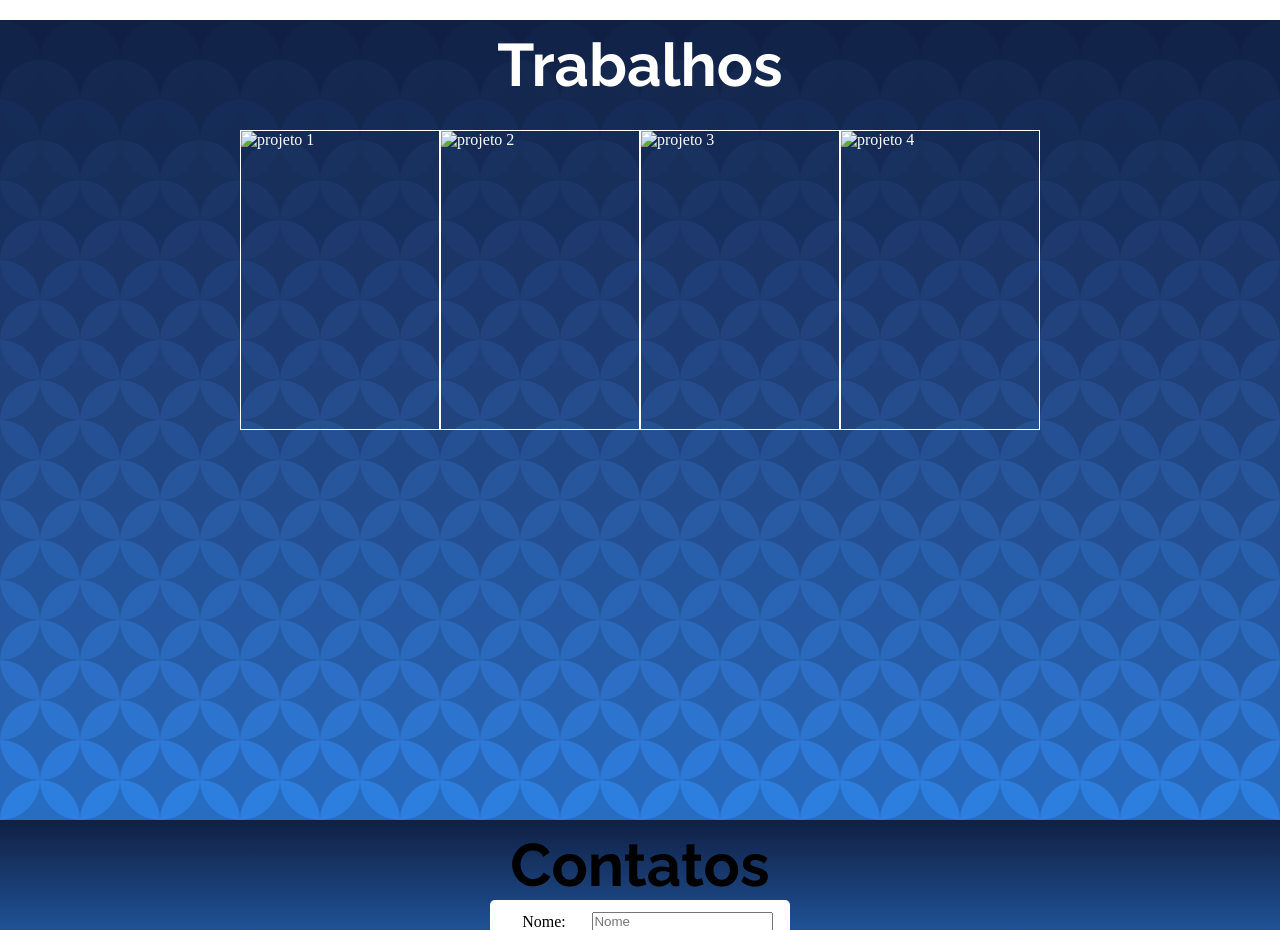
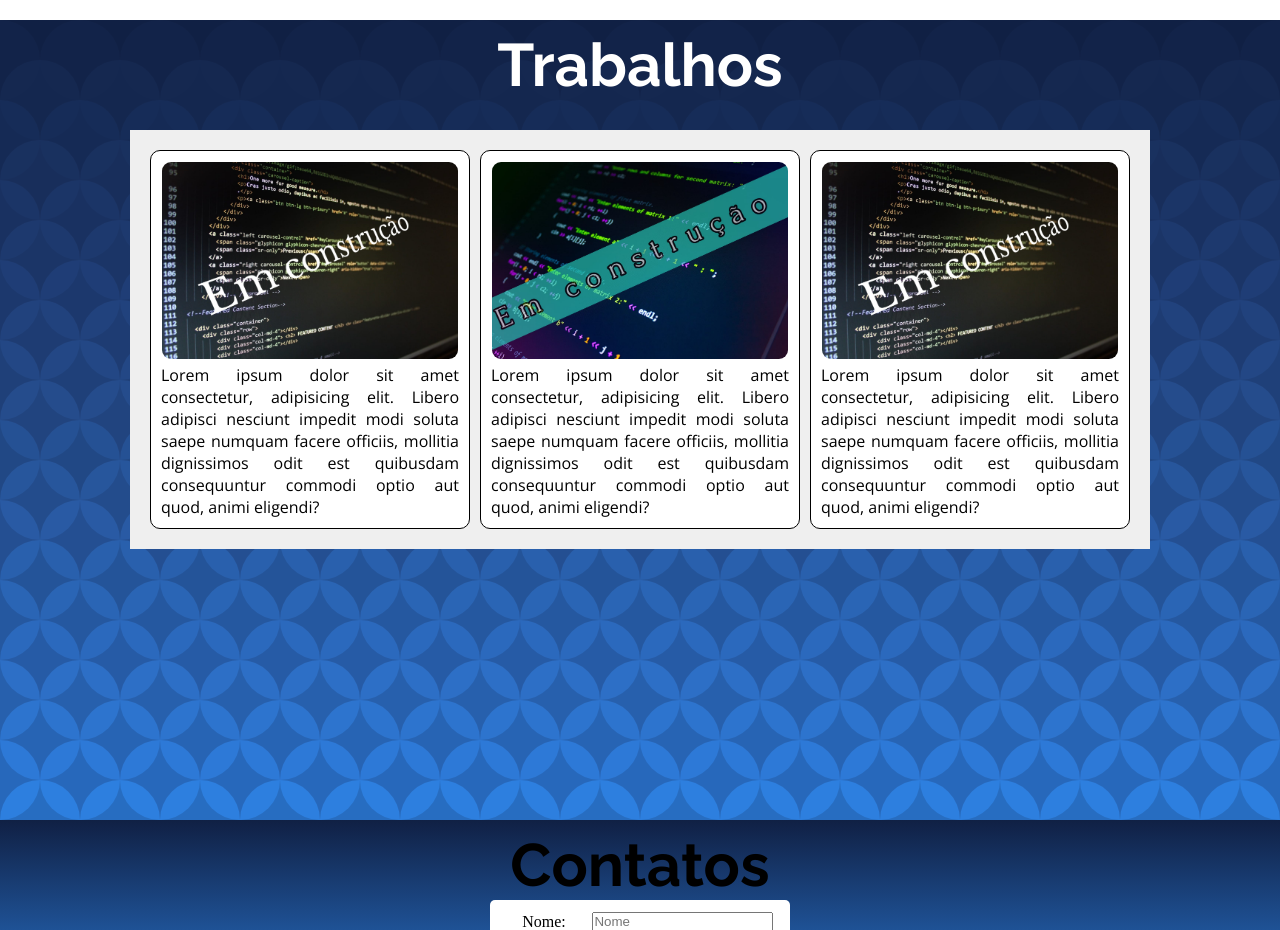
Before and after one commit to isaqueprates/portifolio, a plain HTML site: page index.html in a window 1280 px wide. Shown: the part 1620-2550 px from the top of the page. Drawn offline with nearby package versions, Linux system fonts and the light colour scheme; a web font is replaced by a local one.

Commit message:
atualização

```diff
--- a/css/style.css
+++ b/css/style.css
@@ -47,6 +47,7 @@ h2{
 
 .main-content{
     max-width: 1200px;
+    width: 100%;
     margin: 0 auto;
     padding: 10px;
 }
@@ -208,17 +209,38 @@ span::after {
     padding: 10px;
 }
 
-.cards_trabalhos{
+.card-conteiner{
+    max-width: 1200px;
     display: flex;
     flex-direction: row;
     justify-content: space-around;
-    align-items: center;
+    padding: 20px;
+    gap: 10px;
+    background-color: #eFeFeF;
 }
 
 .cards{
+    border: 1px solid black;
+    width: 320px;
+    padding: 10px;
+    border-radius: 10px;
+    background-color: var(--white-color);
+}
+
+.card-imagem .card-texto{
+    padding: 25px;
+    height: 150px;
+}
+
+
+.card-imagem img{
     border: 1px solid white;
-    width: 200px;
-    height: 300px;
+    width: 100%;
+    border-radius: 10px;
+}
+
+.card-texto{
+    color: var(--black-color);
 }
 
 .formulario{
--- a/index.html
+++ b/index.html
@@ -62,18 +62,33 @@
     <section class="section main-bg">
         <div id="projetos" class="projeto-content main-content">
             <h2>Trabalhos</h2>
-            <div class="cards_trabalhos">
+            <div class="card-conteiner">
                 <div class="cards">
-                    <img src="#" alt="projeto 1">
-                </div >
-                <div class="cards">
-                    <img src="#" alt="projeto 2">
+                    <div class="card-imagem">
+                        <img src="imagens/img-E1.jpg" alt="projeto 1" class="">
+                    </div >
+                    <div class="card-texto">
+                        <p>Lorem ipsum dolor sit amet consectetur, adipisicing elit. Libero adipisci nesciunt impedit modi soluta saepe numquam facere officiis, mollitia
+                            dignissimos odit est quibusdam consequuntur commodi optio aut quod, animi eligendi?</p>
+                    </div>
                 </div>
                 <div class="cards">
-                    <img src="#" alt="projeto 3">
+                    <div class="card-imagem">
+                        <img src="imagens/img-E2.jpg" alt="projeto 1" class="">
+                    </div >
+                    <div class="card-texto">
+                        <p>Lorem ipsum dolor sit amet consectetur, adipisicing elit. Libero adipisci nesciunt impedit modi soluta saepe numquam facere officiis, mollitia
+                            dignissimos odit est quibusdam consequuntur commodi optio aut quod, animi eligendi?</p>
+                    </div>
                 </div>
                 <div class="cards">
-                    <img src="#" alt="projeto 4">
+                    <div class="card-imagem">
+                        <img src="imagens/img-E1.jpg" alt="projeto 1" class="">
+                    </div >
+                    <div class="card-texto">
+                        <p>Lorem ipsum dolor sit amet consectetur, adipisicing elit. Libero adipisci nesciunt impedit modi soluta saepe numquam facere officiis, mollitia
+                            dignissimos odit est quibusdam consequuntur commodi optio aut quod, animi eligendi?</p>
+                    </div>
                 </div>
             </div>
         </div>
```
Also changed, not shown: imagens/img-E1.jpg (added), imagens/img-E2.jpg (added).
